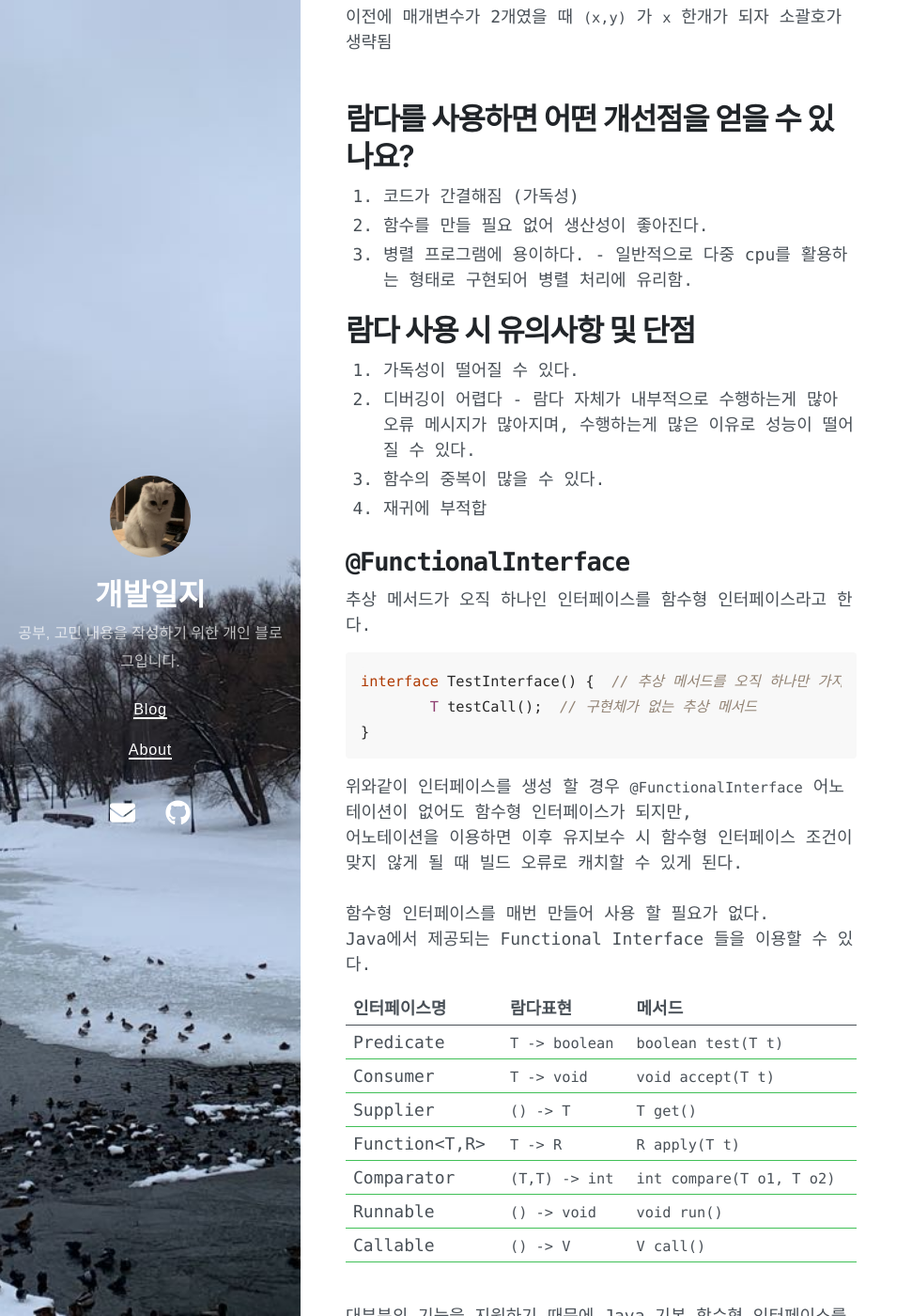
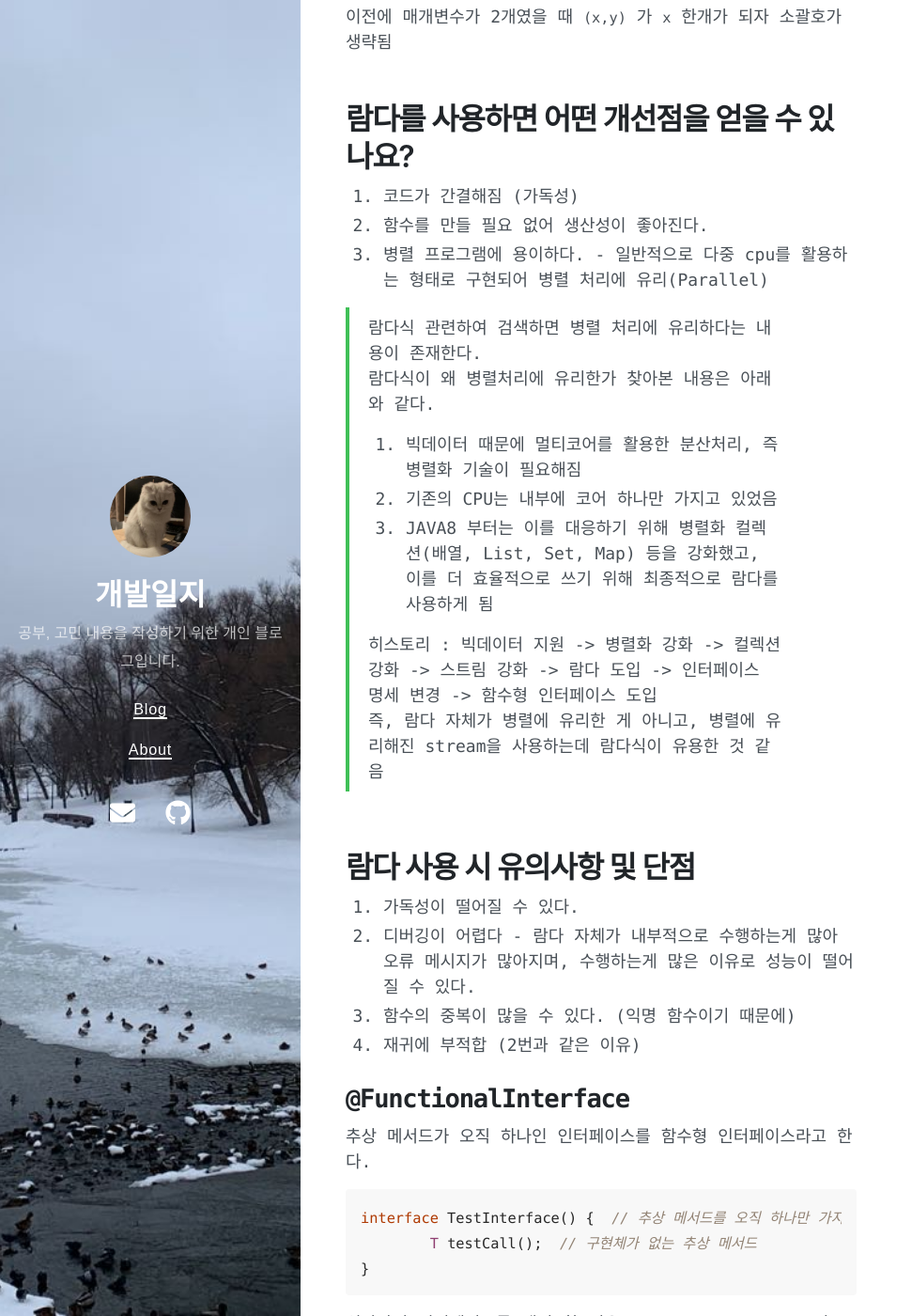
Before and after one commit to sykimtropical/tropical.github.io, a Jekyll site: the page built from _posts/2024-03-10-람다 (Lamda).md, in a window 1280 px wide and 1400 px high, scrolled down 1351 px. Shown: the whole window at 94% size, without its empty margins (0-971 px from the left). Built offline with Jekyll 4.4.1, drawn with Linux system fonts in a browser that asks for light colours; nearby versions of some CDN libraries; some web fonts are replaced; some of the changed text lies outside the part shown.

Commit message:
람다 내용 보완

````diff
--- a/_posts/2024-03-10-람다 (Lamda).md
+++ b/_posts/2024-03-10-람다 (Lamda).md
@@ -61,13 +61,25 @@ MaxNumber maxNumber = x->(x>= 1) ? x:0;
 # 람다를 사용하면 어떤 개선점을 얻을 수 있나요?
 1. 코드가 간결해짐 (가독성)
 2. 함수를 만들 필요 없어 생산성이 좋아진다.
-3. 병렬 프로그램에 용이하다. - 일반적으로 다중 cpu를 활용하는 형태로 구현되어 병렬 처리에 유리함.
+3. 병렬 프로그램에 용이하다. - 일반적으로 다중 cpu를 활용하는 형태로 구현되어 병렬 처리에 유리(Parallel)
+
+>람다식 관련하여 검색하면 병렬 처리에 유리하다는 내용이 존재한다.<br>
+>람다식이 왜 병렬처리에 유리한가 찾아본 내용은 아래와 같다.<br>
+>1. 빅데이터 때문에 멀티코어를 활용한 분산처리, 즉 병렬화 기술이 필요해짐<br>
+>2. 기존의 CPU는 내부에 코어 하나만 가지고 있었음<br>
+>3. JAVA8 부터는 이를 대응하기 위해 병렬화 컬렉션(배열, List, Set, Map) 등을 강화했고,<br>
+>이를 더 효율적으로 쓰기 위해 최종적으로 람다를 사용하게 됨<br>
+>
+>히스토리 : 빅데이터 지원 -> 병렬화 강화 -> 컬렉션 강화 -> 스트림 강화 -> 람다 도입 -> 인터페이스 명세 변경 -> 함수형 인터페이스 도입<br>
+>즉, 람다 자체가 병렬에 유리한 게 아니고, 병렬에 유리해진 stream을 사용하는데 람다식이 유용한 것 같음<br>
+
+<br>
 
 # 람다 사용 시 유의사항 및 단점
 1. 가독성이 떨어질 수 있다.
 2. 디버깅이 어렵다 - 람다 자체가 내부적으로 수행하는게 많아 오류 메시지가 많아지며, 수행하는게 많은 이유로 성능이 떨어질 수 있다.
-3. 함수의 중복이 많을 수 있다.
-4. 재귀에 부적합
+3. 함수의 중복이 많을 수 있다. (익명 함수이기 때문에)
+4. 재귀에 부적합 (2번과 같은 이유)
 
 
 # `@FunctionalInterface`
@@ -97,7 +109,27 @@ Java에서 제공되는 Functional Interface 들을 이용할 수 있다.<br>
 | Callable      | `() -> V`      | `V call()`                |
 
 <br>
-대부분의 기능을 지원하기 때문에 Java 기본 함수형 인터페이스를 이용하면 인터페이스를 따로 생성하지 않아도 된다.<br>
+
+매개변수가 2개인 함수형 인터페이스<br>
+(매개변수가 존재하는 함수형 인터페이스인 3가지만 종류)<br>
+
+
+| 인터페이스명      | 람다표현               | 메서드                      |
+| ----------- | ------------------ | ------------------------ |
+| BiConsumer  | `(t,u) -> void`    | `void accept(T t, U u)`  |
+| BiFunction  | `(t,u) -> R`       | `R apply(T t, U u)`      |
+| BiPredicate | `(t,u) -> boolean` | `boolean test(T t, U u)` |
+
+<br>
+
+❗만약  매개변수의 타입과 반환 타입이 동일하다면 (ex. T apply (T t) 와 같은 형태) <br>
+`Function`, `BiFunction` 보다 `UnaryOperator`, `BinaryOperator` 가 더 유리하다.<br>
+
+
+## 결론
+대부분의 기능을 지원하기 때문에 Java 기본 함수형 인터페이스를 이용하면 인터페이스를 따로 생성하지 않아도 된다.
+<br>
+
 
 # 람다를 이용한 사례 ( 샘플 코드 포함 )
 ```java
@@ -119,9 +151,9 @@ public <X extends Throwable> T orElseThrow(Supplier<? extends X> exceptionSuppli
 
 ```java
 // user정보 setting(mapping까지 한 번에)
-userMaps = userList.stream().collect(Collectors.toMap(
-    e->e.getId(),
-    e->e.getEmail()+"#"+e.getName()
+Map<long, String> userMaps = userList.stream().collect(Collectors.toMap(
+    e->e.getId(),  // key
+    e->e.getEmail()+"#"+e.getName() // value
 ));
 
 
@@ -138,6 +170,33 @@ Collector<T, ?, Map<K,U>> toMap(Function<? super T, ? extends K> keyMapper,
 
 
 <br><br>
+
+# 외부변수를 참조하는 람다식
+람다식 내에서 람다 바깥쪽 외부 변수를 참조하게되면,<br>
+해당 변수는 자동으로 상수(final)가 된다.<br>
+
+```java
+// 함수형 인터페이스 생성
+interface MyFunction {
+	void print();
+}
+
+...
+
+class A {
+	void method(int i) {
+		int val = 30; // 4. 자동으로 final int val = 30; 이 됨
+		i = 10; // 2. Error 발생 : (1)부분 람다식 내에서 참조되었기 때문에 final int i; 가 되어버려서 다시 주입할 수 없다.
+
+		// MyFunction f = (i) -> {  는 사용 불가능, i는 외부지역변수와 이름이 중복되기 때문
+		MyFunction f = (n) -> {
+			System.out.println("i : " + i); // 1. 람다식 외부 지역변수를 사용했기 때문에 i 변수는 자동으로 상수(final)이 됨
+			System.out.println("val : " + val); // 3. 외부 지역변수인 val의 값을 가져왔기 때문에
+		}
+	}
+}
+```
+
 
 ---
 # 더블콜론(::)
@@ -170,14 +229,27 @@ Function<String, Food> function2 = Food::new; // :: 문법
 <br>
 
 ```java
-private List<ApplicationWarmer> applicationWarmers;
+class A {
 
-Optional.ofNullable(applicationWarmers)  // List 객체
-    .orElseGet(Collections::emptyList)  // applicationWarmers가 비어있으면 빈 list 사용
-    .forEach(this::warmup);  // warmup() 메서드를 위 리스트 사이즈만큼 for문 돌면서 호출
+  private List<ApplicationWarmer> applicationWarmers;
 
+  private void excute() {
+    Optional.ofNullable(applicationWarmers)  // applicationWarmers가 비어있는지 검증
+      .orElseGet(Collections::emptyList)  // applicationWarmers가 비어있으면 빈 list를 applicationWarmers가 null이 아니게끔 생성
+      .forEach(this::warmup);  // warmup(ApplicationWarmer warmer) 메서드를 applicationWarmers 사이즈만큼 for문 돌면서 호출
+  }
+
+  private void warmup(ApplicationWarmer warmer){
+    // do someting
+  }
+
+}
+
+...
+
+  Collections.java
 // Collections::emptyList 의미는 emptyList 라는 메서드를 호출함
 public static final <T> List<T> emptyList() {
-    return (List<T>) EMPTY_LIST;
+  return (List<T>) EMPTY_LIST;
 }
 ```
````
Also changed, not shown: other parts of _posts/2024-03-10-람다 (Lamda).md (+1 -1 lines).
